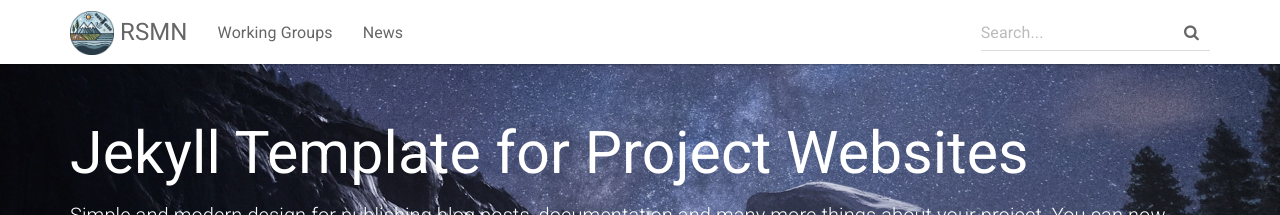
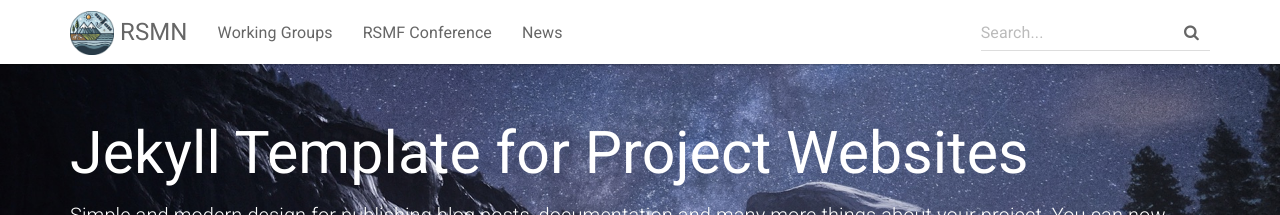
Before and after one commit to rsmodeling/rsmodeling.github.io, a Jekyll site: the page built from index.html, in a window 1280 px wide. Shown: the top 215 px of the page. Built offline with Jekyll 4.4.1, drawn with Linux system fonts in a browser that asks for light colours.

Commit message:
Update topnav.html

```diff
--- a/_includes/topnav.html
+++ b/_includes/topnav.html
@@ -14,6 +14,7 @@
         <div id="navbar" class="collapse navbar-collapse">
             <ul class="nav navbar-nav">
                 <li {% if page.sectionid=='workinggroups' %} class="active" {% endif %}><a href="{{ "/workinggroups/home/" | relative_url }}">Working Groups</a></li>
+              <li {% if page.sectionid=='rsmforums' %} class="active" {% endif %}><a href="{{ "/rsmforums/home/" | relative_url }}">RSMF Conference</a></li>
                 <!--<li {% if page.sectionid=='docs' %} class="active" {% endif %}><a href="{{ "/docs/home/" | relative_url }}">Docs</a></li>-->
                 <li {% if page.sectionid=='blog' %} class="active" {% endif %}><a href="{{ site.posts.first.url | relative_url }}">News</a></li>
             </ul>
```
